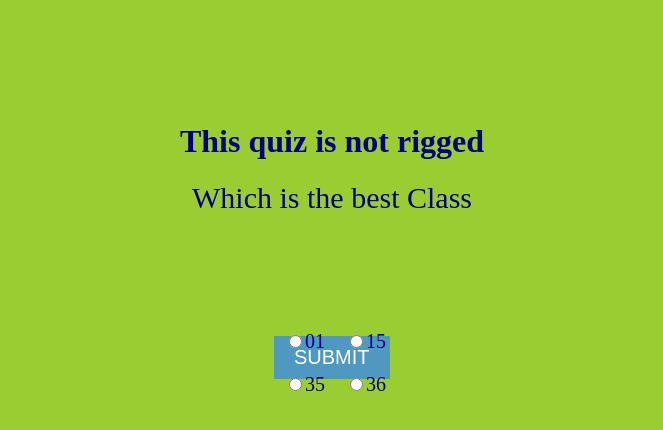
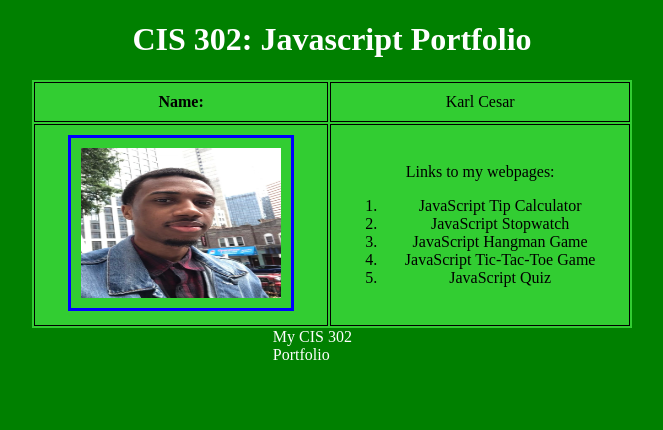
Before and after one commit to Karlc0/CIS-Work, a plain HTML site: page index.html in a window 1280 px wide. Shown: the whole page, without its empty margins (308-971 px from the left). Drawn offline with Linux system fonts and the light colour scheme.

Commit message:
Add files via upload

```diff
--- /dev/null
+++ b/CIS302.css
@@ -0,0 +1,51 @@
+@charset "utf-8";
+
+/*
+Author: Karl Cesar
+Date:   11/29/23
+File_name: CIS302.css
+*/
+
+html {
+    background-color:  green;
+}
+
+h1{
+    color: white;
+    text-align: center;
+}
+
+img {
+    border: solid;
+    border-width: 3px;
+    border-color: blue;
+    width: 200px;
+    height: 150px;
+    padding: 10px;
+}
+
+table {
+    width: 600px;
+    margin: auto;
+    background-color: limegreen;
+}
+
+td {
+    border: solid;
+    border-width: 1px;
+    padding: 10px;
+    text-align: center;
+}
+
+a {
+    color: black;
+    text-decoration: none;
+}
+
+figcaption {
+    width: 10%;
+    margin: auto;
+    color: white;
+}
+
+#cis {font-weight: bold;}
--- a/index.html
+++ b/index.html
@@ -1,28 +1,36 @@
 <!DOCTYPE html>
 <html lang="en">
-<!--  Author: Karl Cesar
-      Date:   11/24/23
 
-      Filename: quiz.hmtl-->
-<head>
-	<meta charset="UTF-8">
-	<meta http-equiv="X-UA-Compatible" content="IE=edge">
-	<meta name="viewport" content="width=device-width, initial-scale=1.0">
-	<link rel="stylesheet" href="quiz.css">
-    <title>QuickQuiz</title>
+ <!--
+ Author: Karl Cesar
+ Date:   11/29/23
+ File_name: CIS302.html
+ -->
 
-</head>
-
-<body>
-	<div class="panel">
-		<h1>This quiz is not rigged</h1>
-		<div class="question" id="ques"></div>
-		<div class="options" id="opt"></div>
-		<button onclick="checkAns()" id="btn">SUBMIT</button>
-		<div id="score"></div>
-		<script src="quiz.js"></script>
-	</div>
-
-</body>
-
+    <head>
+        <meta charset="utf-8">
+        <meta name="viewport" content="width=device-width, initial-scale=1" />
+        <link href="CIS302.css", rel="stylesheet">
+        <title>CIS302</title>
+    </head>
+    <body>
+        <h1>CIS 302: Javascript Portfolio</h1>
+        <figure>
+        <table>
+             <tr>
+                <td id="cis">Name:</td>
+                <td>Karl Cesar</td>
+            </tr>
+            <tr>
+                <td><img src="karlc.JPG" alt="" class=""></td>
+                <td><p>Links to my webpages:</p>
+                    <ol>
+                        <li><a href="file:///C:/Users/class35/Desktop/Mod%202/CIS%20302/Week%208/Project_1/cal.html" target="_blank">JavaScript Tip Calculator</a></li><li><a href="file:///C:/Users/class35/Desktop/Mod%202/CIS%20302/Week%209/Project_2/Stw.html" target="_blank">JavaScript Stopwatch</a></li><li><a href="file:///C:/Users/class35/Desktop/Mod%202/CIS%20302/Week%2010/Project_3/index.html" target="_blank">JavaScript Hangman Game</a></li><li><a href="file:///C:/Users/class35/Desktop/Mod%202/CIS%20302/Week%2011/Project_4/index.html" target="_blank">JavaScript Tic-Tac-Toe Game</a></li><li><a href="file:///C:/Users/class35/Desktop/Mod%202/CIS%20302/Week%2012/Project_5/index.html" target="_blank">JavaScript Quiz</a></li>
+                    </ol>
+                </td>
+            </tr>
+        </table>
+        <figcaption>My CIS 302 Portfolio</figcaption>
+        </figure>
+    </body>
 </html>
```
Also changed, not shown: karlc.JPG (added).
